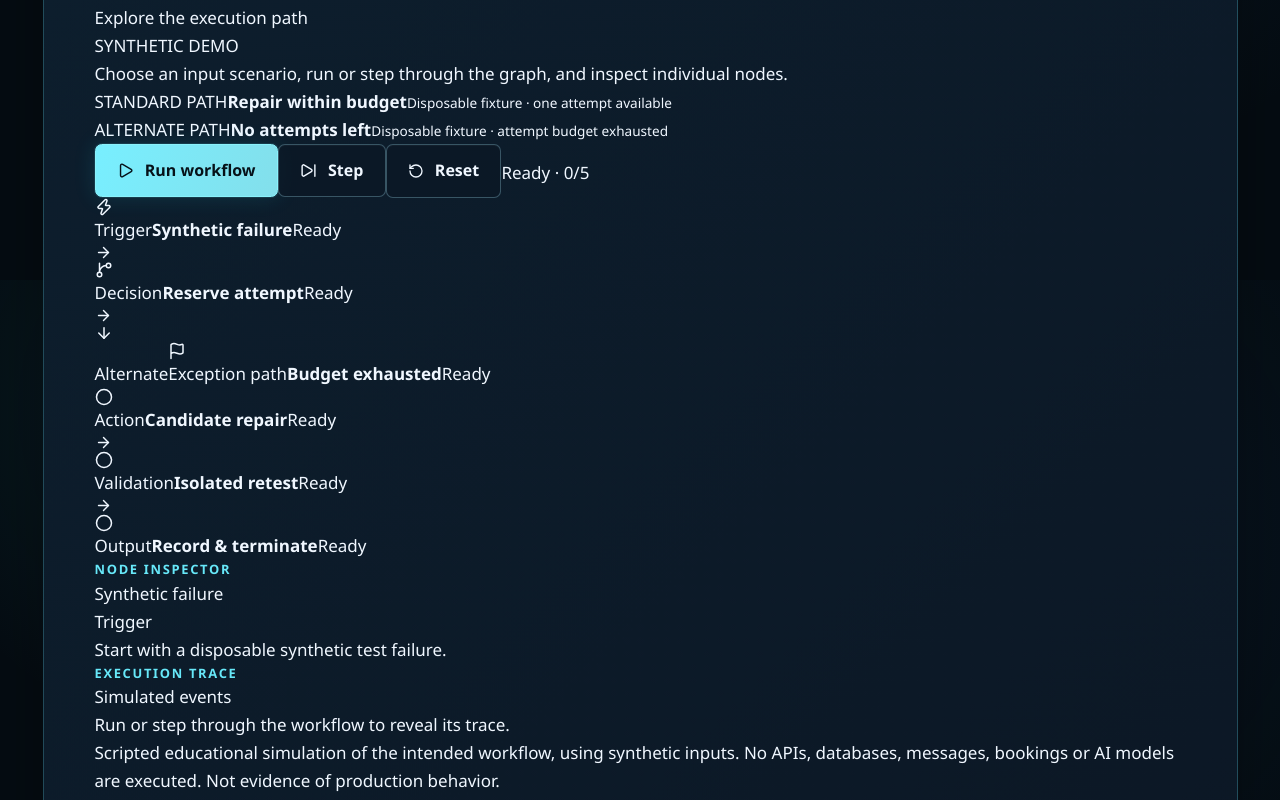
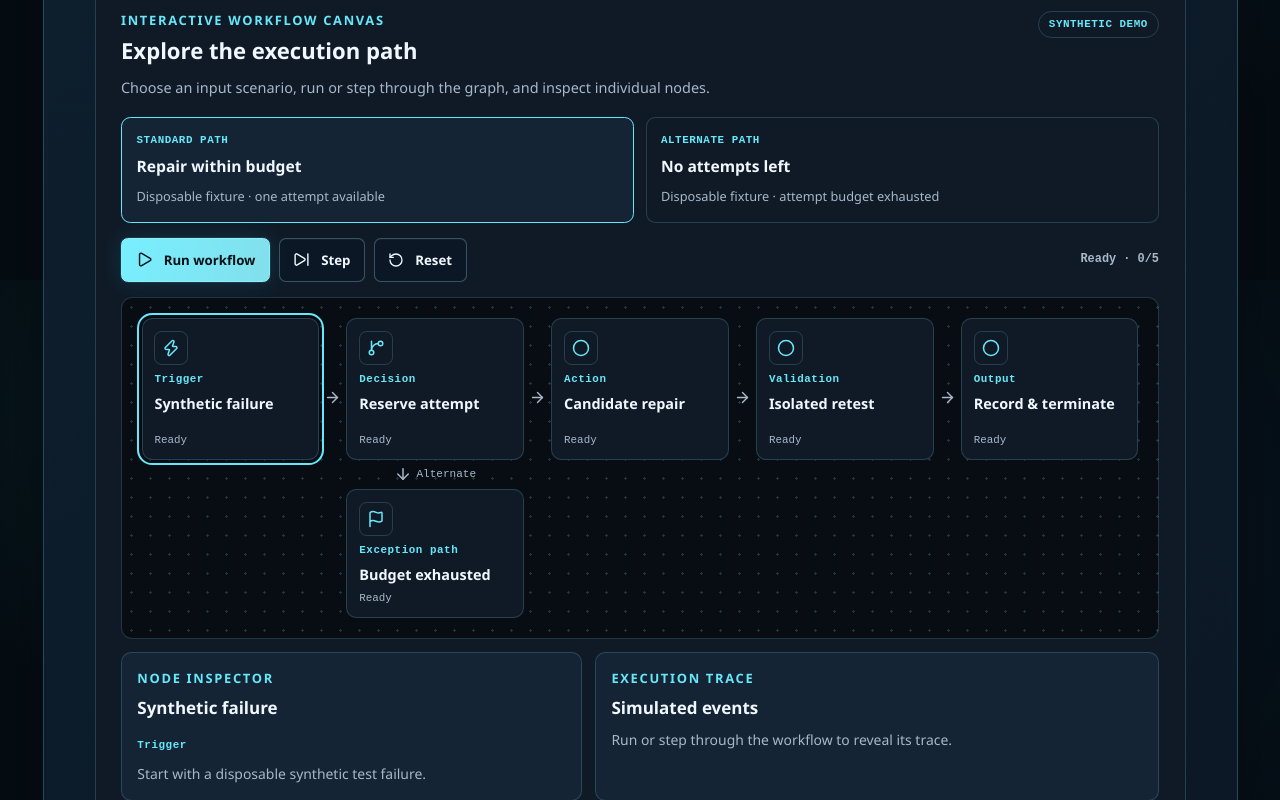
Before and after one commit to jette-sketch/aries-automation-portfolio, a Next.js app: page /projects/ai-autopilot-supervisor in a window 1280 px wide. Shown: the part 1320-2120 px from the top of the page. Built offline with nearby package versions, Linux system fonts and the light colour scheme.

Commit message:
Style project workflow canvas, branch paths and execution trace for both themes

```diff
--- a/app/globals.css
+++ b/app/globals.css
@@ -1036,3 +1036,59 @@ html[data-theme="light"] :is(.roadmap-track > li,.roadmap-detail)[data-status="o
   .roadmap-step-status { grid-column: 2; grid-row: 2; }
   .roadmap-step-number { grid-column: 3; grid-row: 1 / 3; }
 }
+
+
+/* Project workflow lab: one responsive canvas, explicit decision branches and inspectable traces. */
+.project-workflow-lab { min-width: 0; border: 1px solid var(--line); border-radius: .85rem; padding: clamp(.85rem, 2.5vw, 1.5rem); background: var(--surface); color: var(--text); }
+.workflow-lab-heading { display: flex; align-items: flex-start; justify-content: space-between; gap: .8rem; flex-wrap: wrap; }
+.workflow-lab-heading h3 { font-size: 1.3rem; font-weight: 650; margin-top: .35rem; line-height: 1.3; }
+.workflow-lab-tag, .workflow-node-kind { color: var(--accent); font: 700 .64rem/1.5 monospace; letter-spacing: .05em; }
+.workflow-lab-tag { border: 1px solid var(--line); border-radius: 999px; padding: .25rem .6rem; }
+.workflow-lab-description { color: var(--muted); font-size: .85rem; margin: .65rem 0 1rem; }
+.workflow-lab-scenarios { display: grid; grid-template-columns: repeat(2,minmax(0,1fr)); gap: .65rem; }
+.workflow-scenario-option { display: grid; gap: .35rem; min-width: 0; min-height: 44px; padding: .85rem; border: 1px solid var(--line); border-radius: .55rem; background: var(--surface); text-align: left; cursor: pointer; }
+.workflow-scenario-option[aria-pressed="true"] { border-color: var(--accent); background: var(--surface-raised); }
+.workflow-scenario-option strong { color: var(--text); font-size: .92rem; }
+.workflow-scenario-option small { font-size: .75rem; color: var(--muted); overflow-wrap: anywhere; }
+.workflow-lab-toolbar { display: flex; align-items: center; flex-wrap: wrap; gap: .5rem; margin: .9rem 0; }
+.workflow-lab-toolbar :is(.button-primary,.button-secondary) { min-height: 44px; font-size: .78rem; padding: .55rem .8rem; }
+.workflow-lab-toolbar button:disabled { opacity: .45; cursor: not-allowed; transform: none; }
+.workflow-run-indicator { margin-left: auto; font: 700 .7rem/1.5 monospace; color: var(--muted); }
+.workflow-canvas-scroll { overflow-x: auto; border: 1px solid var(--line); border-radius: .65rem; background-color: var(--bg); background-image: radial-gradient(circle, var(--line) 1px, transparent 1.4px); background-size: 19px 19px; overscroll-behavior-x: contain; }
+.workflow-canvas-grid { display: grid; gap: 1.6rem; width: max-content; min-width: 100%; padding: 1.15rem; align-items: start; }
+.workflow-canvas-column, .workflow-main-node { min-width: 0; position: relative; }
+.workflow-canvas-node { position: relative; display: flex; flex-direction: column; align-items: flex-start; gap: .38rem; width: 100%; min-width: 0; min-height: 8.4rem; padding: .7rem; border: 1px solid var(--line); border-radius: .6rem; background: var(--surface); color: var(--text); text-align: left; cursor: pointer; transition: border-color .18s, background-color .18s, box-shadow .18s; }
+.workflow-canvas-node strong { font-size: .85rem; line-height: 1.35; overflow-wrap: anywhere; }
+.workflow-node-icon { display: grid; place-items: center; width: 2rem; height: 2rem; border-radius: .45rem; border: 1px solid var(--line); color: var(--accent); }
+.workflow-node-state { font: .64rem/1.35 monospace; color: var(--muted); margin-top: auto; }
+.workflow-canvas-node[aria-pressed="true"] { outline: 2px solid var(--accent); outline-offset: 3px; }
+.workflow-canvas-node[data-state="running"] { border-color: var(--accent); box-shadow: 0 0 16px rgba(103,232,249,.2); animation: workflow-node-pulse 1s ease-in-out infinite; }
+.workflow-canvas-node[data-state="done"] { border-color: var(--workflow-good); }
+.workflow-canvas-node[data-state="done"] :is(.workflow-node-icon,.workflow-node-state) { color: var(--workflow-good); }
+.workflow-canvas-node[data-state="branch"] { border-color: var(--workflow-warning); }
+.workflow-canvas-node[data-state="branch"] :is(.workflow-node-icon,.workflow-node-state) { color: var(--workflow-warning); }
+.workflow-canvas-node[data-state="skipped"] { opacity: .55; }
+.workflow-canvas-edge { position: absolute; top: 4.2rem; left: 100%; width: 1.6rem; display: grid; place-items: center; color: var(--muted); pointer-events: none; }
+.workflow-canvas-edge[data-traversed="true"] { color: var(--workflow-good); }
+.workflow-branch-node { display: grid; gap: .35rem; }
+.workflow-branch-edge { display: flex; align-items: center; justify-content: center; gap: .25rem; padding-top: .25rem; color: var(--muted); font: .65rem monospace; }
+.workflow-branch-edge[data-traversed="true"] { color: var(--workflow-warning); }
+.workflow-branch-node .workflow-canvas-node { min-height: 7.5rem; }
+.project-workflow-lab { --workflow-good: #86e2bd; --workflow-warning: #f4c180; }
+html[data-theme="light"] .project-workflow-lab { --workflow-good: #176b4e; --workflow-warning: #935514; }
+.workflow-lab-panels { display: grid; grid-template-columns: minmax(0,.9fr) minmax(0,1.1fr); gap: .75rem; margin-top: .8rem; }
+.workflow-inspector { min-width: 0; border: 1px solid var(--line); border-radius: .6rem; padding: .9rem; background: var(--surface-raised); }
+.workflow-inspector h4 { font-size: 1rem; font-weight: 650; margin: .35rem 0; color: var(--text); }
+.workflow-inspector > p:not(.eyebrow) { font-size: .82rem; color: var(--muted); margin-top: .4rem; line-height: 1.6; }
+.workflow-trace { display: grid; gap: .35rem; padding: 0; margin: .7rem 0; list-style: none; }
+.workflow-trace li { display: flex; gap: .55rem; align-items: baseline; color: var(--muted); font-size: .78rem; overflow-wrap: anywhere; }
+.workflow-trace li span { color: var(--accent); font: .67rem monospace; flex: none; }
+.workflow-inspector .workflow-outcome { border-left: 2px solid var(--workflow-good); padding: .55rem .65rem; background: var(--surface); color: var(--text); }
+.workflow-run-indicator[data-outcome="completed"] { color: var(--workflow-good); }
+.workflow-run-indicator:is([data-outcome="review"],[data-outcome="blocked"]) { color: var(--workflow-warning); }
+.workflow-inspector .workflow-outcome:is([data-outcome="review"],[data-outcome="blocked"]) { border-left-color: var(--workflow-warning); }
+.workflow-lab-disclaimer { color: var(--muted); font-size: .71rem; margin-top: .8rem; line-height: 1.5; }
+.workflow-canvas-scroll:focus-visible, .workflow-scenario-option:focus-visible, .workflow-canvas-node:focus-visible { outline: 2px solid var(--accent); outline-offset: 2px; }
+@keyframes workflow-node-pulse { 50% { box-shadow: 0 0 0 3px rgba(103,232,249,.18); } }
+@media (max-width: 700px) { .workflow-lab-panels, .workflow-lab-scenarios { grid-template-columns: minmax(0,1fr); } .workflow-run-indicator { width: 100%; margin-left: 0; } }
+@media (prefers-reduced-motion: reduce) { .workflow-canvas-node { animation: none !important; transition: none; } }
```
